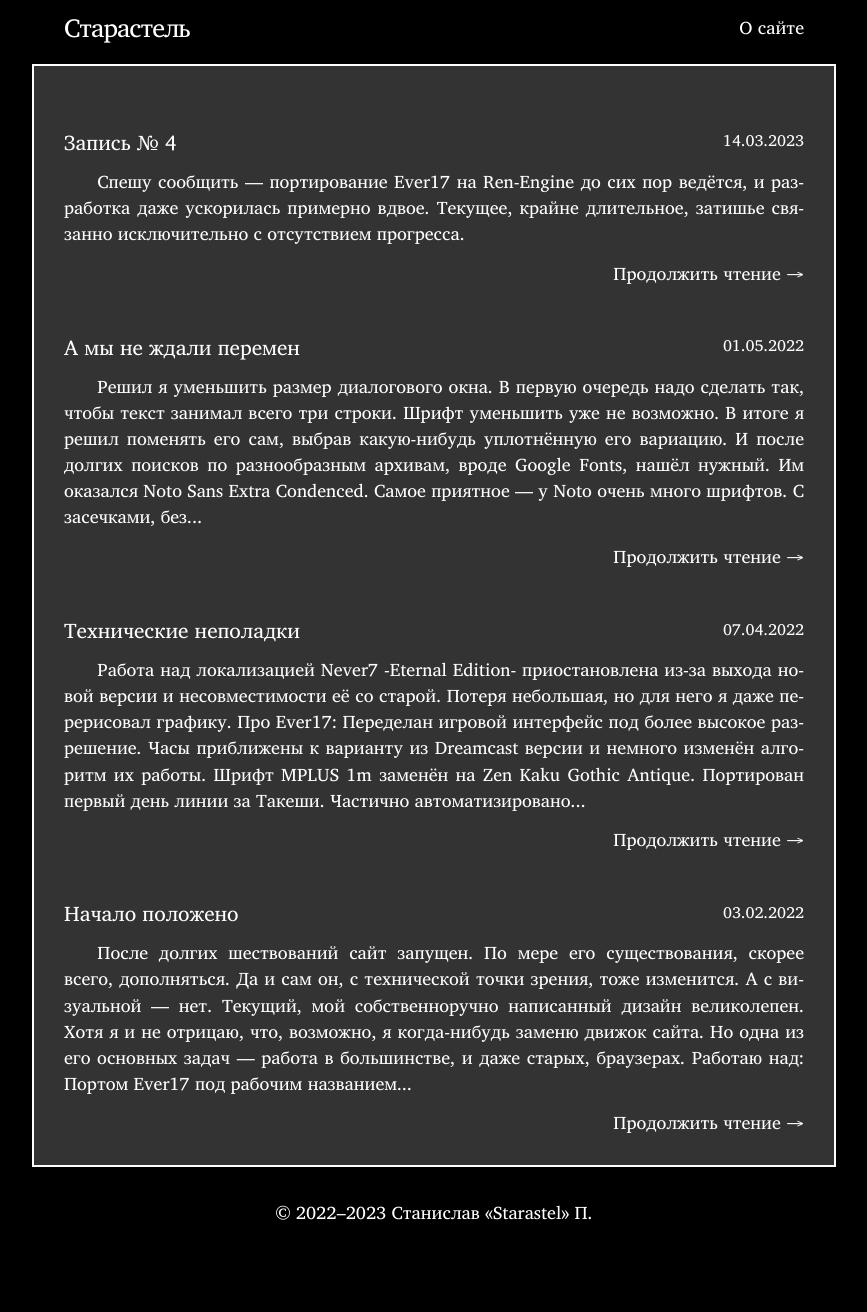
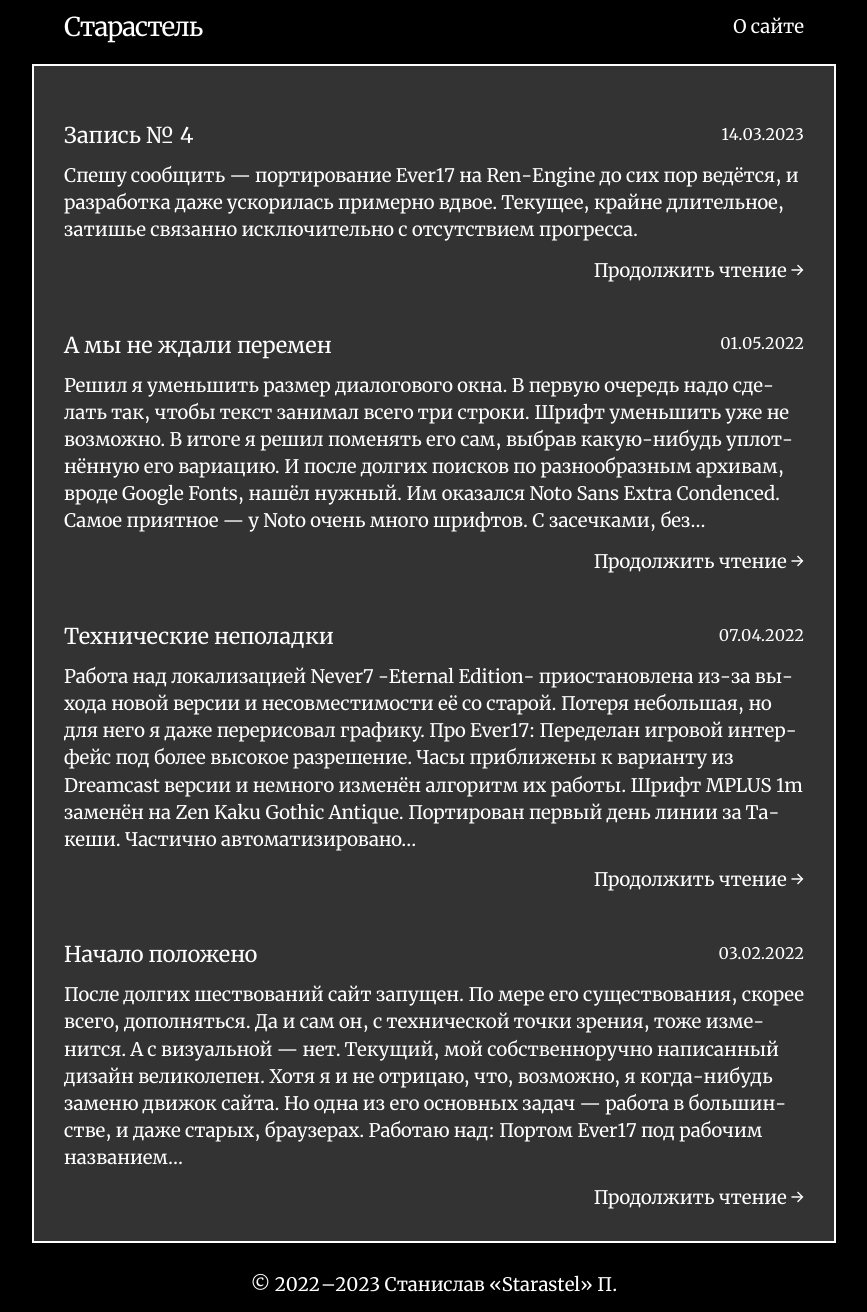
Before and after one commit to Starastel/stStarastel, a Jekyll site: the page built from index.html, in a window 1280 px wide. Shown: the whole page, without its empty margins (206-1073 px from the left). Built offline with Jekyll 4.4.1, drawn with Linux system fonts in a browser that asks for light colours; the list of posts is cut into pages by our own code; before the commit the page ends 1243 px from its top, so only the background shows below that.

Commit message:
Update main.scss

```diff
--- a/assets/main.scss
+++ b/assets/main.scss
@@ -47,37 +47,37 @@ dl, dd, ol, ul, figure {
 }
 
 @font-face {
-	font-family: 'Charis SIL';
-	src: url('CharisSIL-Regular.woff2') format('woff2');
+	font-family: 'Merriweather';
+	src: url('Merriweather-Regular.woff2') format('woff2');
 	font-display: swap;
 	font-style: normal;
 	font-weight: normal;
 }
 @font-face {
-	font-family: 'Charis SIL';
-	src: url('CharisSIL-Italic.woff2') format('woff2');
+	font-family: 'Merriweather';
+	src: url('Merriweather-Italic.woff2') format('woff2');
 	font-display: swap;
 	font-style: italic;
 	font-weight: normal;
 }
 @font-face {
-	font-family: 'Charis SIL';
-	src: url('CharisSIL-Bold.woff2') format('woff2');
+	font-family: 'Merriweather';
+	src: url('Merriweather-Bold.woff2') format('woff2');
 	font-display: swap;
 	font-style: normal;
 	font-weight: bold;
 }
 @font-face {
-	font-family: 'Charis SIL';
-	src: url('CharisSIL-BoldItalic.woff2') format('woff2');
+	font-family: 'Merriweather';
+	src: url('Merriweather-BoldItalic.woff2') format('woff2');
 	font-display: swap;
 	font-style: italic;
 	font-weight: bold;
 }
 
 body {
-	font-family: 'Charis SIL';
-	font-size: 13.5pt;
+	font-family: 'Merriweather';
+	font-size: 14pt;
 	color: $text-color;
 	background-color: $background-color;
 	-webkit-text-size-adjust: 100%;
@@ -116,22 +116,18 @@ figcaption {font-size: $small-font-size;}
 
 ul, ol {
 	margin-left: 0pt;
-	text-indent: 25pt;
-	text-align: justify;
+	text-indent: 0pt;
+	text-align: left;
 	list-style-type: "⁃ ";
 	list-style-position: inside;
 	text-align: justify;
-	-moz-hyphens: auto;
-	-ms-hyphens: auto;
 	hyphens: auto;
 	margin-bottom: 10pt;
 }
 
 p {
-	text-align: justify;
-	text-indent: 25pt;
-	-moz-hyphens: auto;
-	-ms-hyphens: auto;
+	text-align: left;
+	text-indent: 0pt;
 	hyphens: auto;
 	margin-bottom: 10pt;
 	line-height: 1.45;
```
